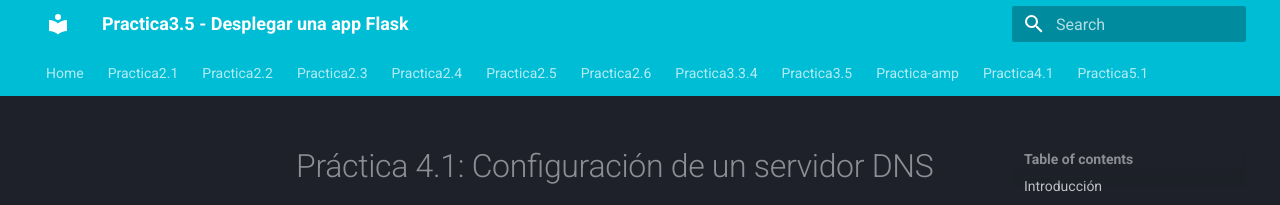
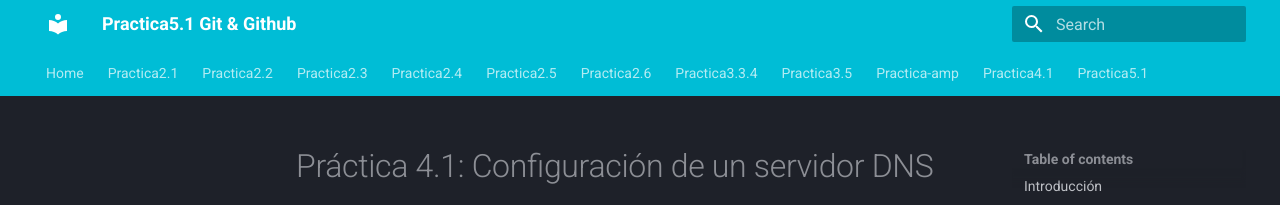
Before and after one commit to Yahyalimouni/practica5.1, an MkDocs documentation site: the page built from docs/index.md, in a window 1280 px wide. Shown: the top 205 px of the page. Built offline with MkDocs 1.6.1 and Material for MkDocs 9.7.7, drawn with Linux system fonts in a browser that asks for light colours.

Commit message:
Changing title

```diff
--- a/mkdocs.yml
+++ b/mkdocs.yml
@@ -1,4 +1,4 @@
-site_name: Practica3.5 - Desplegar una app Flask
+site_name: Practica5.1 Git & Github
 
 nav:
   - Home: https://yahyalimouni.github.io
```
